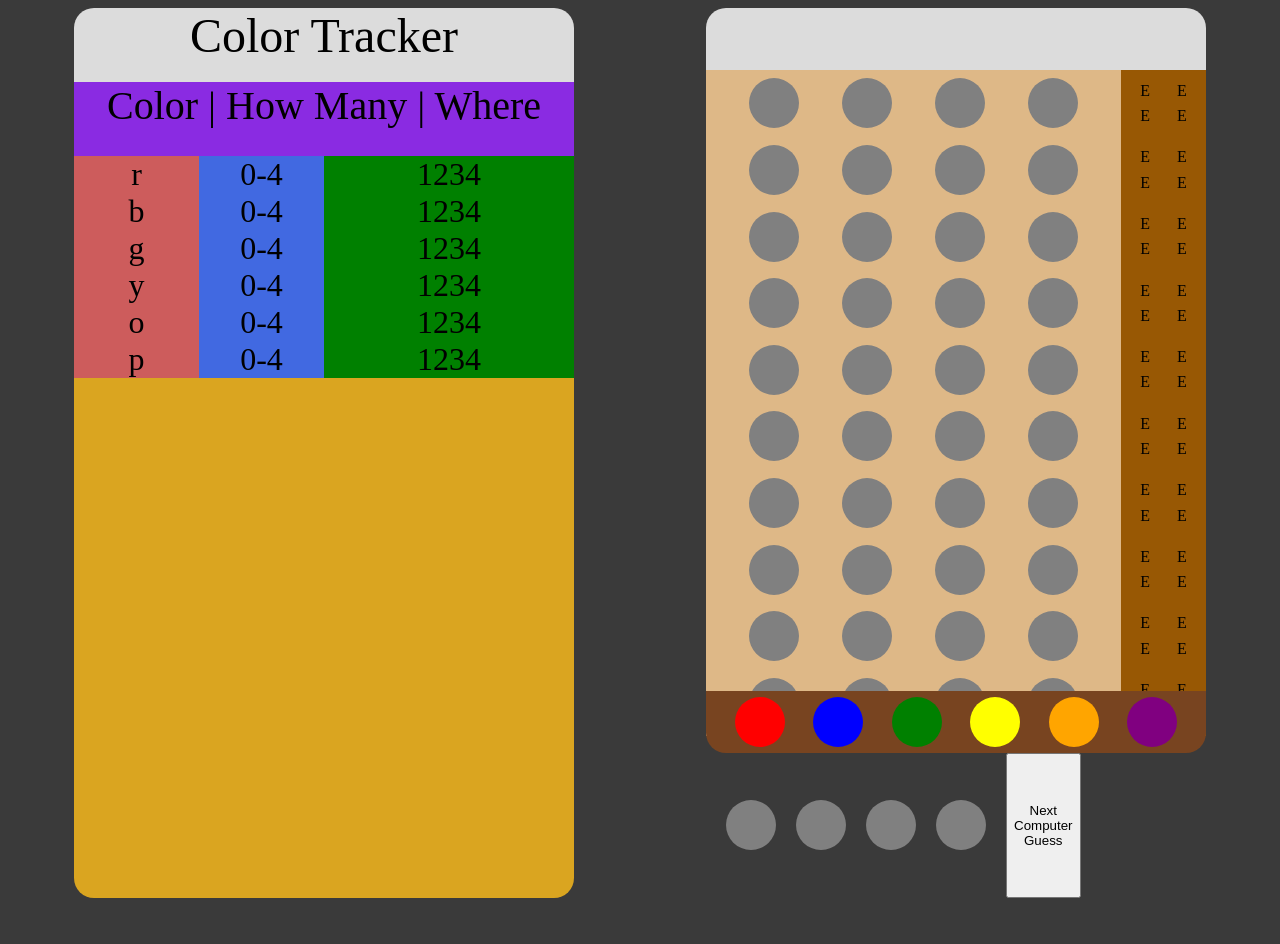
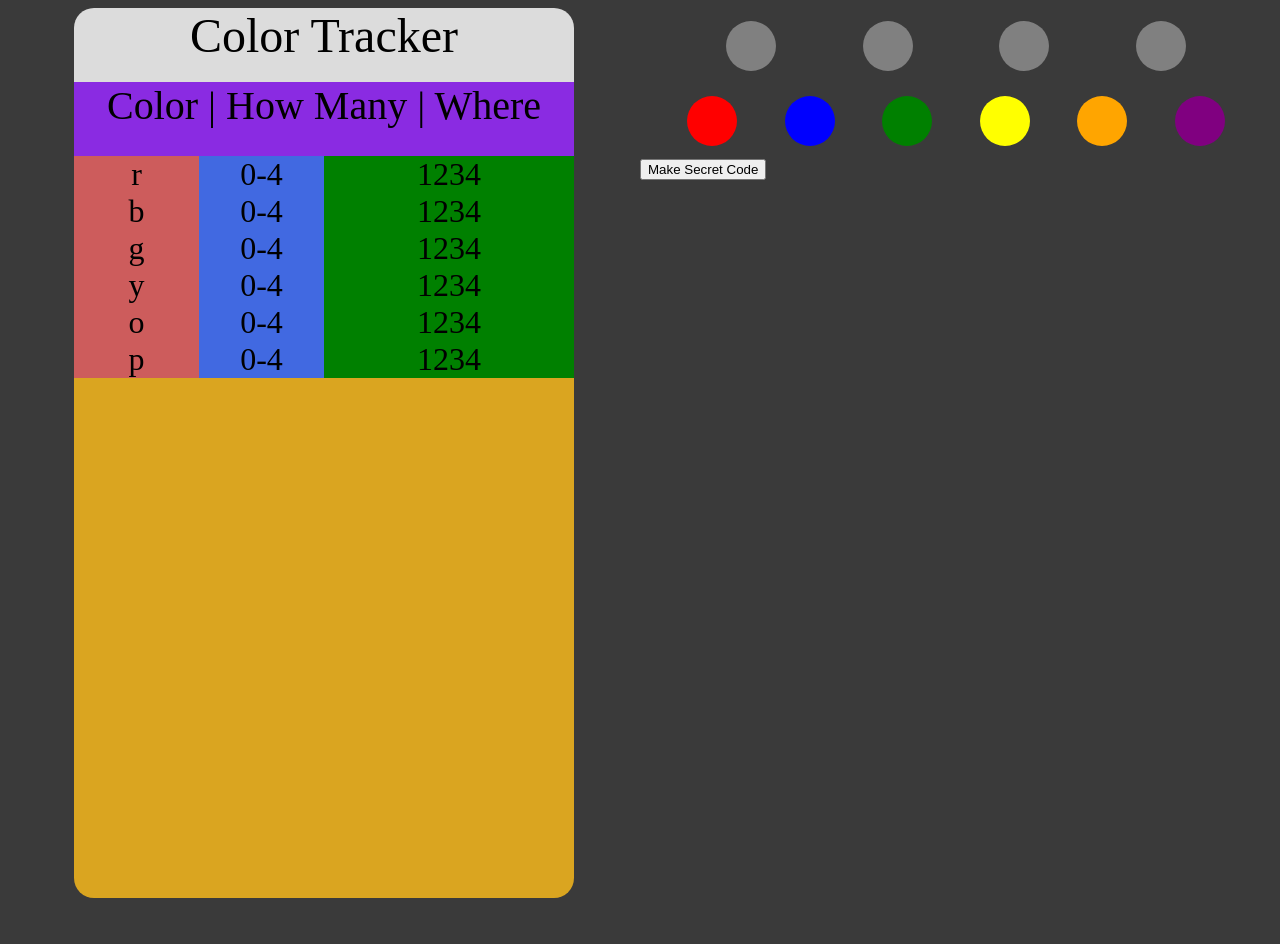
Before and after one commit to joebuono/mastermind, a React (Create React App) app in the folder client/: page / in a window 1280 px wide. Shown: the top 944 px of the page. Built offline with nearby package versions, Linux system fonts and the light colour scheme.

Commit message:
basic functionality for setting secretCodes

```diff
--- a/client/src/components/board/ComputerBoard.jsx
+++ b/client/src/components/board/ComputerBoard.jsx
@@ -33,12 +33,11 @@ class ComputerBoard extends Component {
       priorRounds: {},
       colorOrColorsUsedToFillTemplate: []
     };
-    this.getNextComputerGuess = this.getNextComputerGuess.bind(this);
   }
 
   // this method is too big
   // separate it out into smaller functions
-  getNextComputerGuess() {
+  getNextComputerGuess = () => {
     if (this.state.winCondition !== null) return;
     const { templates, colorTracker, colorsTriedThusFar, codeSize, previousGuesses, secretCode, priorRounds, currentRound, colorOptions, totalRounds } = this.state;
     // debugger;
@@ -134,6 +133,12 @@ class ComputerBoard extends Component {
     });
   }
 
+  setSecretCode = (playerSelectedSecretCode) => {
+    this.setState({
+      secretCode: playerSelectedSecretCode
+    });
+  }
+
   componentDidMount() {
     // we don't need the secretCode to be automatically generated
     // that's only for testing purposes
@@ -164,10 +169,13 @@ class ComputerBoard extends Component {
 
   render() {
     const { colorOptions, secretCode, turns, codeSize, winCondition } = this.state;
-    // debugger;
+
     return (
+      <div>
+        {!secretCode.length ? <MakeCode setSecretCode={this.setSecretCode} codeSize={codeSize} colorOptions={colorOptions} />
+        :
         <div className={styles.boardContainer}>
-        <MakeCode codeSize={codeSize} colorOptions={colorOptions} />
+          {/* {!secretCode.length && <MakeCode setSecretCode={this.setSecretCode} codeSize={codeSize} colorOptions={colorOptions} />} */}
           <div className={styles.secretCode}>
             <SecretCode secretCode={secretCode} />
           </div>
@@ -180,6 +188,7 @@ class ComputerBoard extends Component {
           <button onClick={this.getNextComputerGuess}>Next Computer Guess</button>
           {winCondition && <h1>The computer wins!</h1>}
           {winCondition === false && <h1>The computer loses!</h1>}
+        </div>}
       </div>
     );
   }
--- a/client/src/components/board/MakeCode.jsx
+++ b/client/src/components/board/MakeCode.jsx
@@ -28,6 +28,7 @@ class MakeCode extends Component {
       // send up secretCode to ComputerBoard component
       console.log('beam me up, SCORTRRRR!!!');
       console.log(secretCode);
+      this.props.setSecretCode(secretCode);
     } else {
       console.log('incomplete guess');
     }
```
Also changed, not shown: 1 other file (tests, documents, lock files or other folders). Lines whose indentation alone changed are shown as unchanged.
